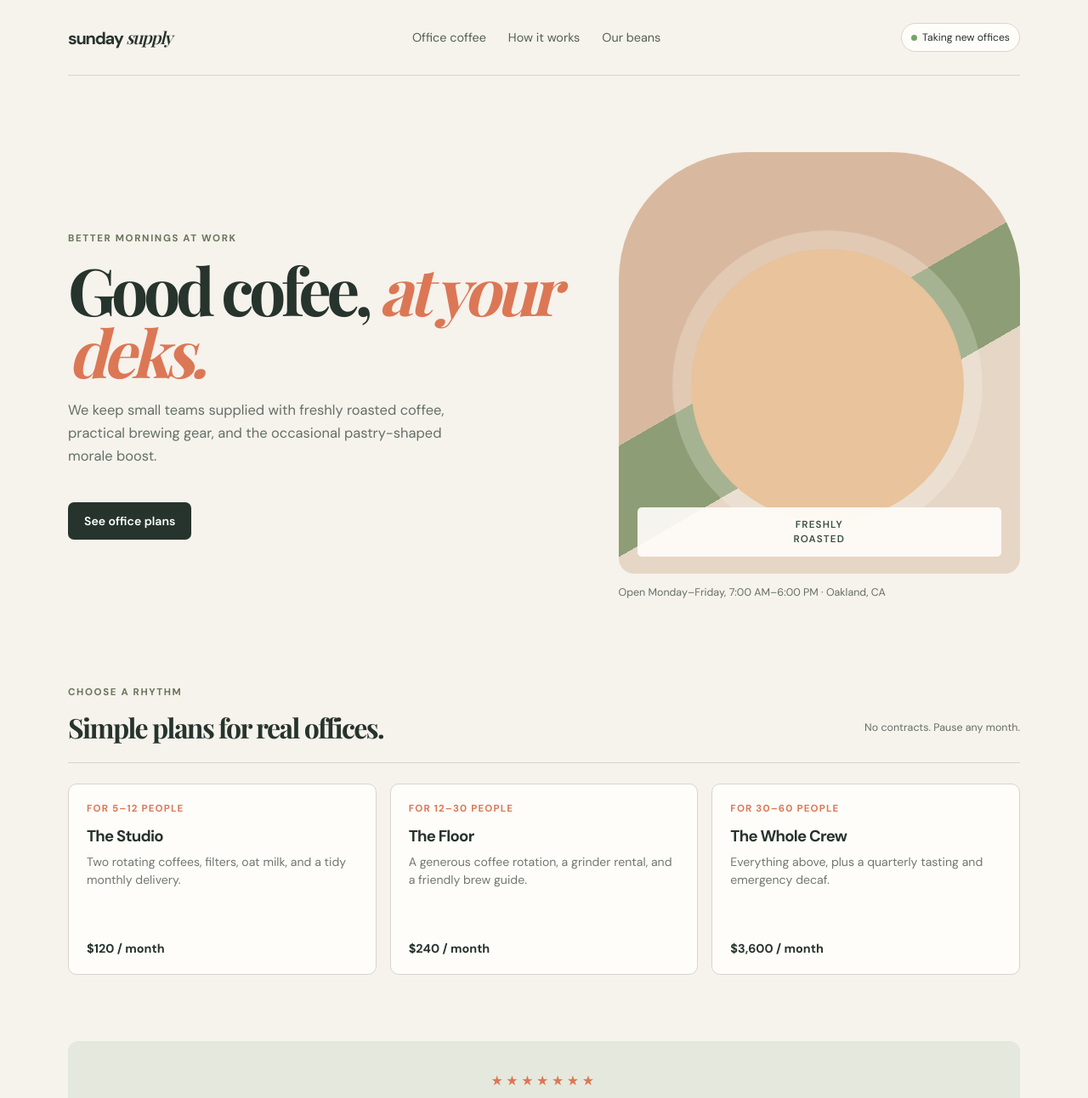
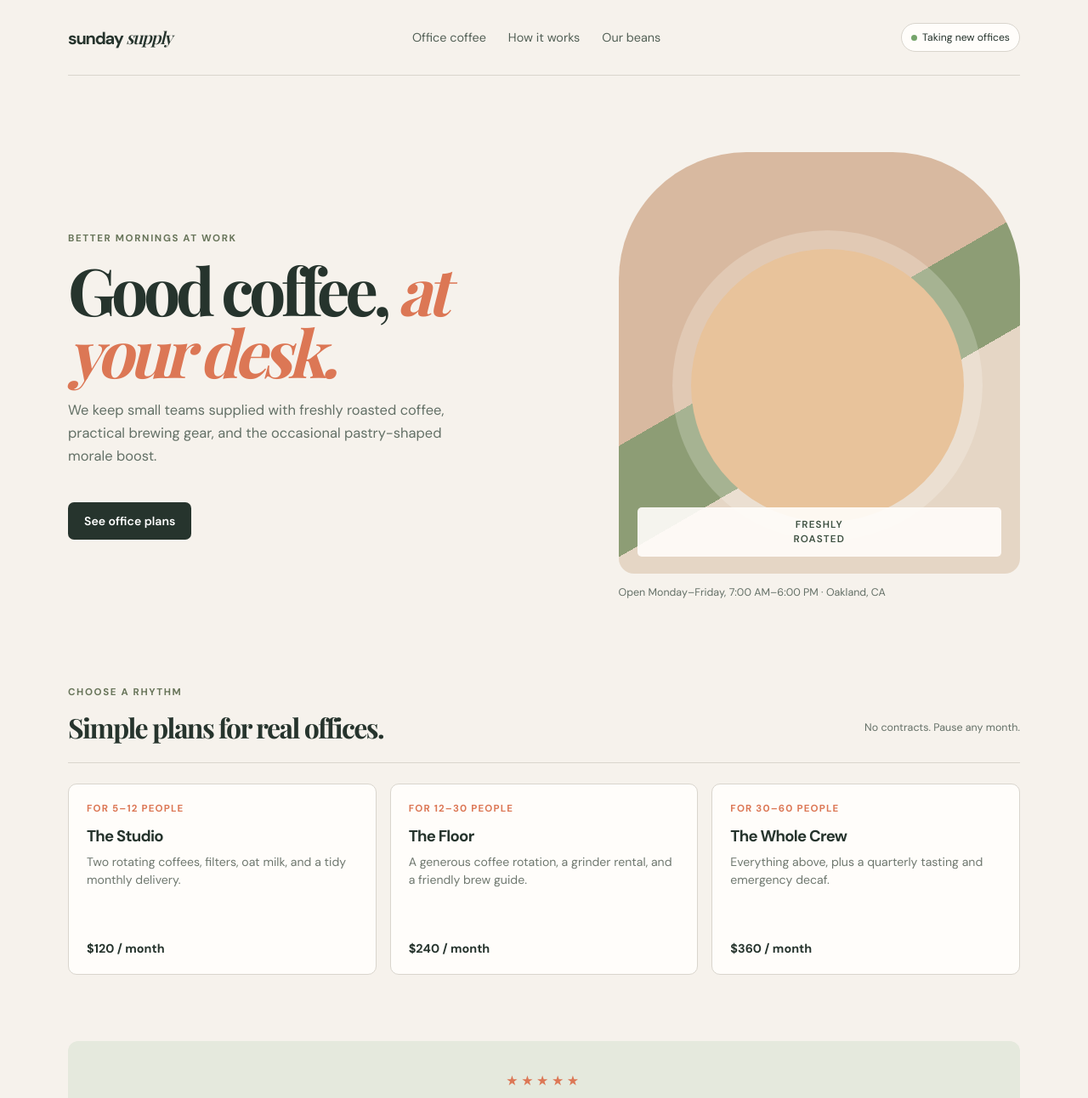
Before and after one commit to johnhenry/sunday-supply, a plain HTML site: page index.html in a window 1280 px wide. Shown: the top 1292 px of the page at 85% size. Drawn offline with nearby package versions, Linux system fonts and the light colour scheme; a web font is replaced by a local one.

Commit message:
Fix headline typos, Whole Crew price, and five-star rating
Change-ID: CHG-2

```diff
--- a/index.html
+++ b/index.html
@@ -1,8 +1,7 @@
 <!doctype html>
-<html lang="en">
-  <head>
-    <meta charset="UTF-8" />
-    <meta name="viewport" content="width=device-width, initial-scale=1.0" />
+<html lang="en"><head>
+    <meta charset="UTF-8">
+    <meta name="viewport" content="width=device-width, initial-scale=1.0">
     <title>Sunday Supply — office coffee, simply done</title>
     <style>
       @import url("https://fonts.googleapis.com/css2?family=DM+Sans:wght@400;500;600;700&family=Playfair+Display:ital,wght@0,600;0,700;1,600&display=swap");
@@ -53,8 +52,7 @@
         <section class="hero">
           <div>
             <p class="kicker">Better mornings at work</p>
-            <!-- BUG 1: The main headline has two glaring misspellings. -->
-            <h1>Good <strong>cofee</strong>, <em>at your deks.</em></h1>
+            <h1>Good <strong>coffee</strong>, <em>at your desk.</em></h1>
             <p class="lede">We keep small teams supplied with freshly roasted coffee, practical brewing gear, and the occasional pastry-shaped morale boost.</p>
             <span class="button">See office plans</span>
           </div>
@@ -68,17 +66,17 @@
           <div class="menu">
             <article class="card"><span class="tag">For 5–12 people</span><h3>The Studio</h3><p>Two rotating coffees, filters, oat milk, and a tidy monthly delivery.</p><div class="price">$120 / month</div></article>
             <article class="card"><span class="tag">For 12–30 people</span><h3>The Floor</h3><p>A generous coffee rotation, a grinder rental, and a friendly brew guide.</p><div class="price">$240 / month</div></article>
-            <article class="card"><span class="tag">For 30–60 people</span><h3>The Whole Crew</h3><p>Everything above, plus a quarterly tasting and emergency decaf.</p><!-- BUG 2: This price has one accidental extra zero. --><div class="price">$3,600 / month</div></article>
+            <article class="card"><span class="tag">For 30–60 people</span><h3>The Whole Crew</h3><p>Everything above, plus a quarterly tasting and emergency decaf.</p><div class="price">$360 / month</div></article>
           </div>
         </section>
         <section class="quote">
-          <!-- BUG 3: The testimonial displays seven stars instead of a normal five-star rating. -->
-          <div class="stars" aria-label="7 out of 5 stars">★★★★★★★</div>
+          <div class="stars" role="img" aria-label="5 out of 5 stars">★★★★★</div>
           <blockquote>“The coffee is excellent, the deliveries are quiet, and somehow our Monday meetings got less tragic.”</blockquote>
           <cite>— Mira Chen, Paper Plane Studio</cite>
         </section>
       </main>
       <footer><span>© Sunday Supply Co.</span><span>hello@sundaysupply.example · Oakland, California</span></footer>
     </div>
-  </body>
-</html>
+
+
+</body><div id="codex-browser-sidebar-comments-root" style="position: fixed; inset: 0px; pointer-events: none; z-index: 2147483647;"></div></html>
```
